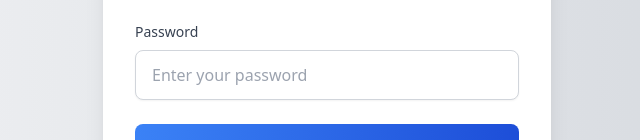
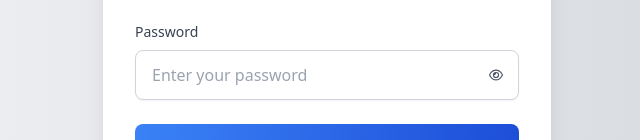
Before and after one commit to Anshul-Sharma01/DevTogether, a React (Vite) app in the folder client/: page /auth/login in a window 1280 px wide. Shown: the part 346-486 px from the top of the page, without its empty margins (313-953 px from the left). Built offline with nearby package versions, Linux system fonts and the light colour scheme; no server answers.

Commit message:
feat: enhance LogIn component with password visibility toggle and update LandingPage navigation path

```diff
--- a/client/src/components/Auth/LogIn.jsx
+++ b/client/src/components/Auth/LogIn.jsx
@@ -3,6 +3,9 @@ import toast from 'react-hot-toast';
 import { Link, useNavigate } from 'react-router-dom';
 import { useDispatch, useSelector } from "react-redux";
 import { loginUserAccountThunk } from '../../Redux/Slices/authSlice';
+import { FaRegEyeSlash } from "react-icons/fa";
+import { FaRegEye } from "react-icons/fa6";
+
 
 function LogIn() {
 
@@ -11,6 +14,10 @@ function LogIn() {
         input: '',
         password: ''
     });
+    const [ showPassword, setShowPassword ] = useState(false);
+    const togglePasswordVisibility = () => {
+        setShowPassword(!showPassword);
+    };
 
     const dispatch = useDispatch();
     const navigate = useNavigate();
@@ -66,13 +73,26 @@ function LogIn() {
                         <label htmlFor="password" className="block text-sm font-medium text-gray-700 dark:text-gray-300">
                             Password
                         </label>
-                        <input
-                            type="password"
-                            value={inputValue.password}  // ✅ Use inputValue.password, not setInputValue.password
-                            onChange={(e) => setInputValue({ ...inputValue, password: e.target.value })}  // ✅ Correct syntax
-                            className="mt-2 block w-full px-4 py-3 border border-gray-300 dark:border-gray-600 rounded-lg shadow-sm focus:outline-none focus:ring-2 focus:ring-blue-500 dark:bg-gray-700 dark:text-gray-200"
-                            placeholder="Enter your password"
-                        />
+
+                        <div className="relative">
+                            <input
+                                type={showPassword ? "text" : "password"}
+                                id="password"
+                                value={inputValue.password}
+                                onChange={(e) => setInputValue({ ...inputValue, password: e.target.value })}
+                                className="mt-2 block w-full px-4 py-3 pr-12 border border-gray-300 dark:border-gray-600 rounded-lg shadow-sm focus:outline-none focus:ring-2 focus:ring-blue-500 dark:bg-gray-700 dark:text-gray-200"
+                                placeholder="Enter your password"
+                            />
+
+                            {/* Toggle visibility button */}
+                            <button
+                                type="button"
+                                onClick={togglePasswordVisibility}
+                                className="absolute top-1/2 right-4 transform -translate-y-1/2 text-gray-600 dark:text-gray-300 text-sm"
+                            >
+                                {showPassword ? <FaRegEyeSlash/> : <FaRegEye/>}
+                            </button>
+                        </div>
                     </div>
 
                     {/* Sign In Button */}
--- a/client/src/components/Mains/LandingPage.jsx
+++ b/client/src/components/Mains/LandingPage.jsx
@@ -137,7 +137,7 @@ const LandingPage = () => {
                     <p className="text-lg mb-6">Join thousands of developers and teams who trust our platform.</p>
                     <motion.button
                         whileHover={{ scale: 1.1 }}
-                        onClick={() => navigate("/signup")}
+                        onClick={() => navigate("/auth/sign-up")}
                         className="px-8 py-4 bg-white text-blue-700 font-semibold rounded-md shadow-md hover:bg-gray-100"
                     >
                         Create Your Free Account
--- a/client/src/helpers/RequireAuth.jsx
+++ b/client/src/helpers/RequireAuth.jsx
@@ -4,7 +4,7 @@ import { Navigate, Outlet } from "react-router-dom";
 
 
 function RequireAuth({ allowedRoles }){
-    const  isLoggedIn = useSelector((state) => state?.auth?.isLoggedIn);
+    const isLoggedIn = useSelector((state) => state?.auth?.isLoggedIn);
 
     if(!isLoggedIn){
         window.alert("You have to log in first");
```
